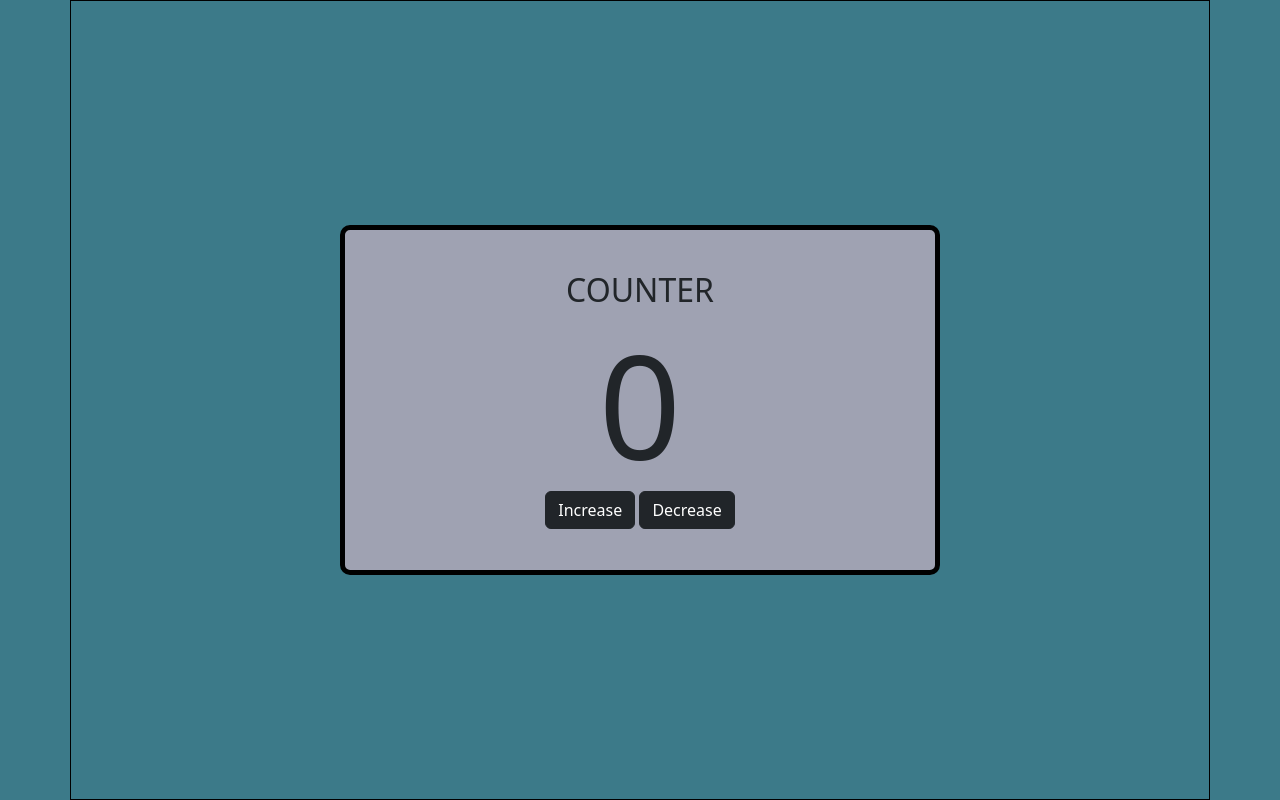
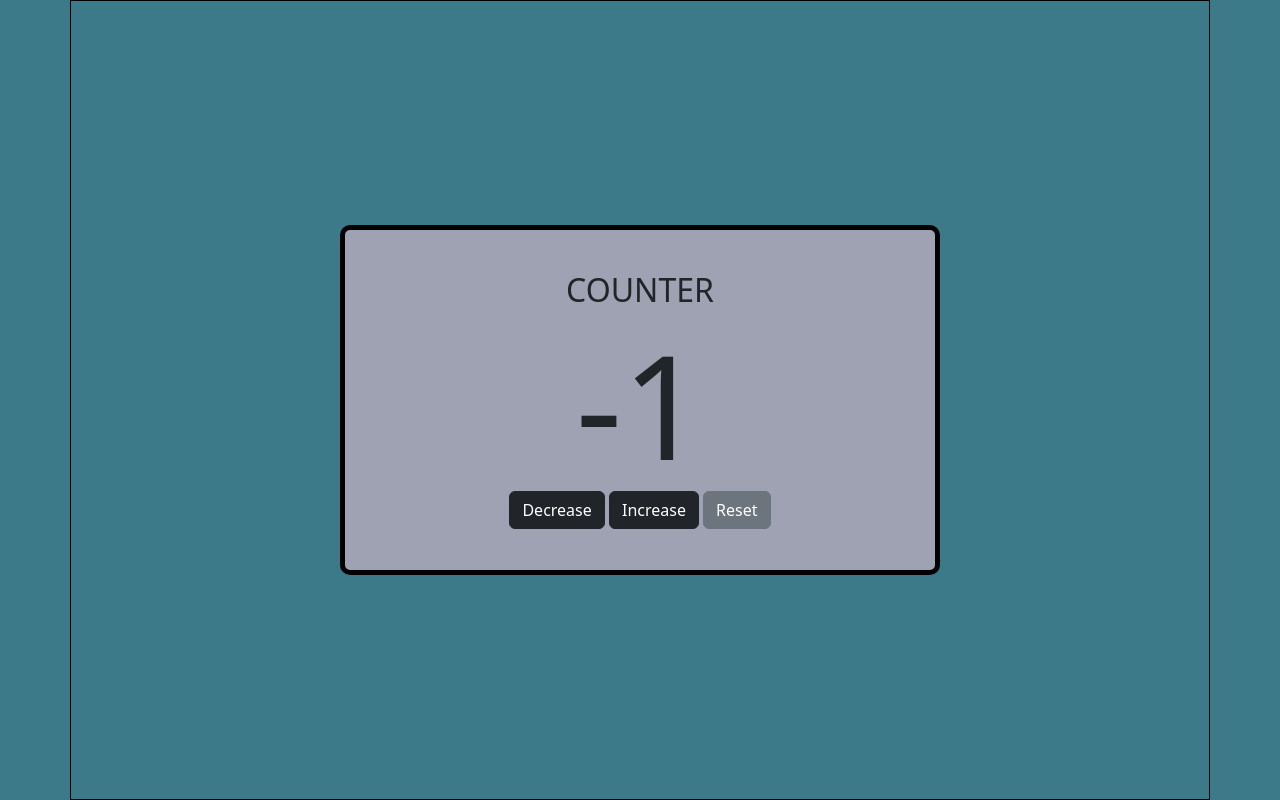
Before and after one commit to lgrizo/Counter, a plain HTML site: page index.html in a window 1280 px wide. Both pictures are taken after a click on the button "Decrease". Drawn offline with nearby package versions, Linux system fonts and the light colour scheme.

Commit message:
added javascript

```diff
--- a/index.html
+++ b/index.html
@@ -18,11 +18,18 @@
         <h1>COUNTER</h1>
         <h1 id="count">0</h1>
         <div>
+          <button onclick="changeCount(-1)" type="button" class="btn btn-dark">
+            Decrease
+          </button>
           <button onclick="changeCount(1)" type="button" class="btn btn-dark">
             Increase
           </button>
-          <button onclick="changeCount(-1)" type="button" class="btn btn-dark">
-            Decrease
+          <button
+            onclick="clearCount()"
+            type="button"
+            class="btn btn-secondary"
+          >
+            Reset
           </button>
         </div>
       </div>
--- a/script.js
+++ b/script.js
@@ -0,0 +1,11 @@
+var count = 0;
+
+function changeCount(num) {
+  count += num;
+  document.getElementById("count").innerHTML = count;
+}
+
+function clearCount() {
+  count = 0;
+  document.getElementById("count").innerHTML = count;
+}
```
